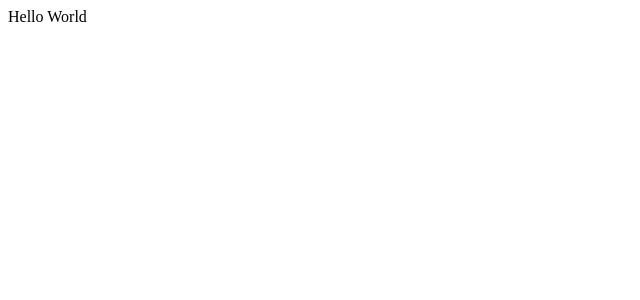
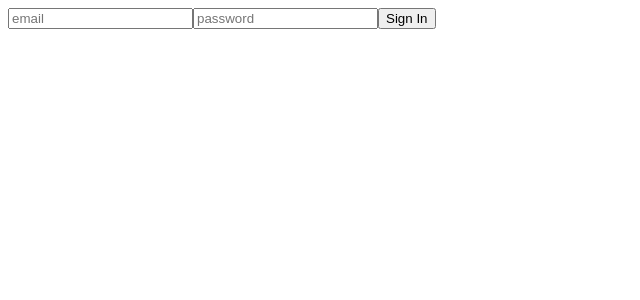
Before and after one commit to EElstrom/Mango-Web-App, a React (Create React App) app: page /login in a window 1280 px wide. Before the commit this address led to /test. Shown: the top 300 px of the page, without its empty margins (0-640 px from the left). Built offline with nearby package versions, Linux system fonts and the light colour scheme.

Commit message:
React Bus Insurance Meeting

```diff
--- a/src/App.js
+++ b/src/App.js
@@ -1,5 +1,12 @@
 import React from 'react';
 import { BrowserRouter, Route, Redirect, Switch } from 'react-router-dom';
+
+// App.css is included in all components, because this file is the root of the project
+import './App.css'
+
+// Import our components so they can be used in the application
+import Title from './components/Title';
+import Login from './components/Login';
 
 // This component is the 'int main()' of our web app: the main entry point
 function App(props)
@@ -13,6 +20,14 @@ function App(props)
 					<div>Hello World</div>
 				</Route>
 
+				<Route path='/title' exact>
+					<Title text='mango' icon='/mango.png'/>
+				</Route>
+
+				<Route path='/login' exact>
+					<Login />
+				</Route>
+
 				<Redirect to='/test' />
 
 			</Switch>
--- /dev/null
+++ b/src/components/Login.js
@@ -0,0 +1,65 @@
+import React from 'react';
+
+// Stateful components in React are classes with lifecycle methods. Here are the important ones:
+//
+//    render() -> returns JSX/HTML code representing the final layout, much like the stateless "functional" component
+//    constructor(props) -> a constructor for the object. Lets you initialize state and props
+//
+// Components in React have two key data fields:
+//    - props: static data (not changed after component creation)
+//    - state: dynamic data (changed after component creation)
+//
+// Stateful Components use both props and state to support dynamic UI.
+//
+// In order to use state to make components dynamic, the state field should be initialized in the constructor.
+// you can change the state and force the component to update by calling this.setState(new_state_object).
+
+// Stateful Component
+class Login extends React.Component
+{
+    constructor(props)
+    {
+        super(props); // super-class constructor must be called here
+
+        // initialize state object
+        this.state = {
+            email: '',
+            password: '',
+            message: ''
+        };
+    }
+
+
+    // We can add 'extra' class methods to support our use case.
+    // This method is 'async', meaning that it runs on it's own thread (UI does not wait for it)
+    login = async event =>
+    {
+        event.preventDefault();
+
+        // TODO Make API Call Here (See API Specs on GitHub Wiki)
+
+        // Update the component state and re-render the component
+        this.setState({message: this.state.email.value + ' ' + this.state.password.value});
+    }
+
+    render()
+    {
+        return(
+            <div>
+
+                <form onSubmit={this.login}> {/* call the login async function on submit */}
+                    <input type='text' placeholder='email' ref={(value) => this.state.email = value}/>
+                    <input type='password' placeholder='password' ref={(value) => this.state.password = value}/>
+                    <input type='submit' value='Sign In'/>
+                </form>
+
+                {/* A span with a state-controlled message */}
+                <span>{this.state.message}</span>
+
+            </div>
+        );
+    }
+}
+
+// This makes our Login component "importable", so we can import and use it in other files
+export default Login;
--- /dev/null
+++ b/src/components/Title.js
@@ -0,0 +1,37 @@
+import React from 'react';
+
+// Style object used by the component below
+const iconStlye = {
+    width: '30px'
+};
+
+// Stateless components in react are functions that return JSX/HTML code. These are also called "funtional" components
+//
+// Components in React have two key data fields:
+//    - props: static data (not changed after component creation)
+//    - state: dynamic data (changed after component creation)
+//
+// Stateless components only deal with props. We can pass the title and icon into the function as props.
+
+// Stateless 'functional' component
+function Title(props)
+{
+    // Set our title to a default value if one is not defined
+    if (!props.text)
+        props.text = 'missing text';
+
+    // Set our icon to a default value if one is not defined
+    if (!props.icon)
+        props.icon = '';
+
+    // Return some JSX/HTML containing the title and icon in props
+    return(
+        <div>
+            <span> {props.text} </span>
+            <img src={props.icon} alt='missing_img' style={iconStlye}/>
+        </div>
+    );
+}
+
+// This makes our Title component "importable", so we can import and use it in other files
+export default Title;
```
Also changed, not shown: src/App.css (added).
